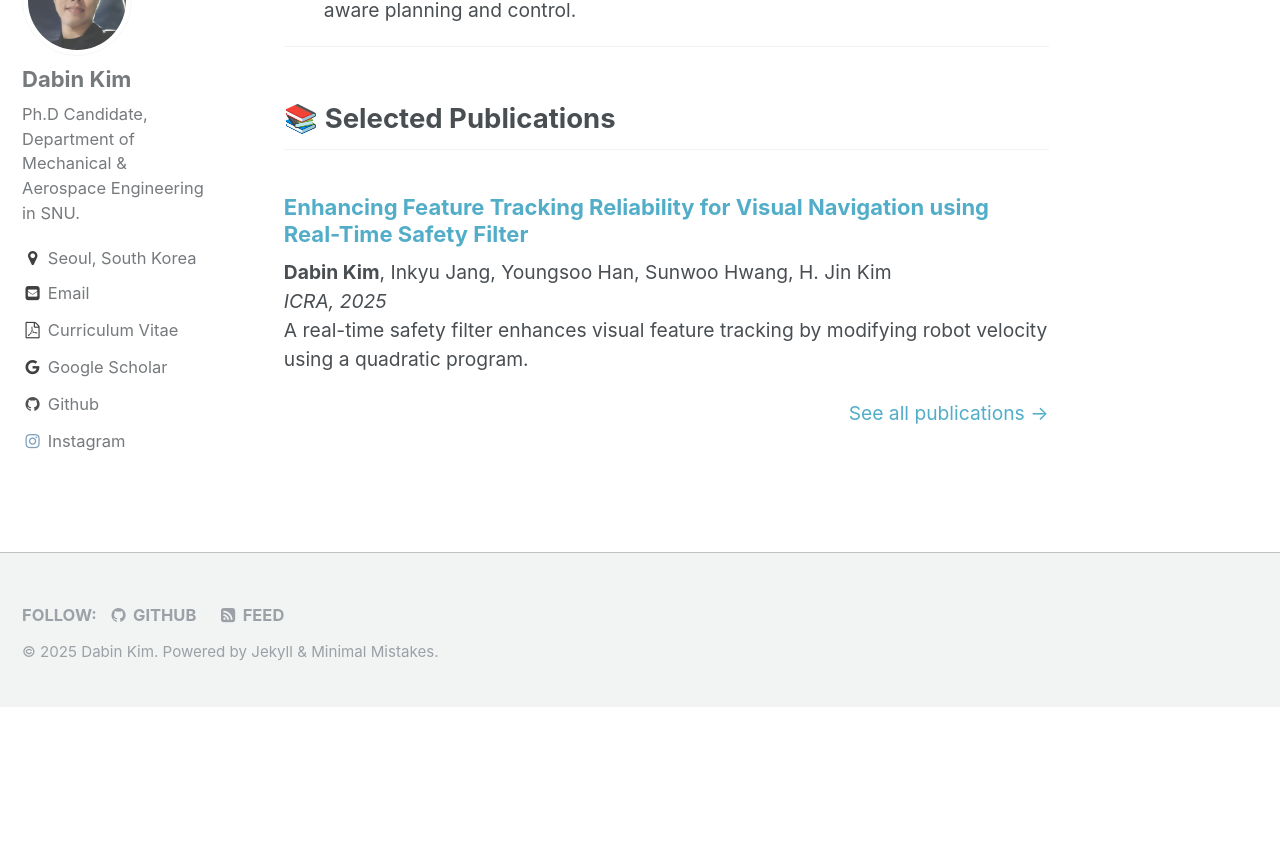
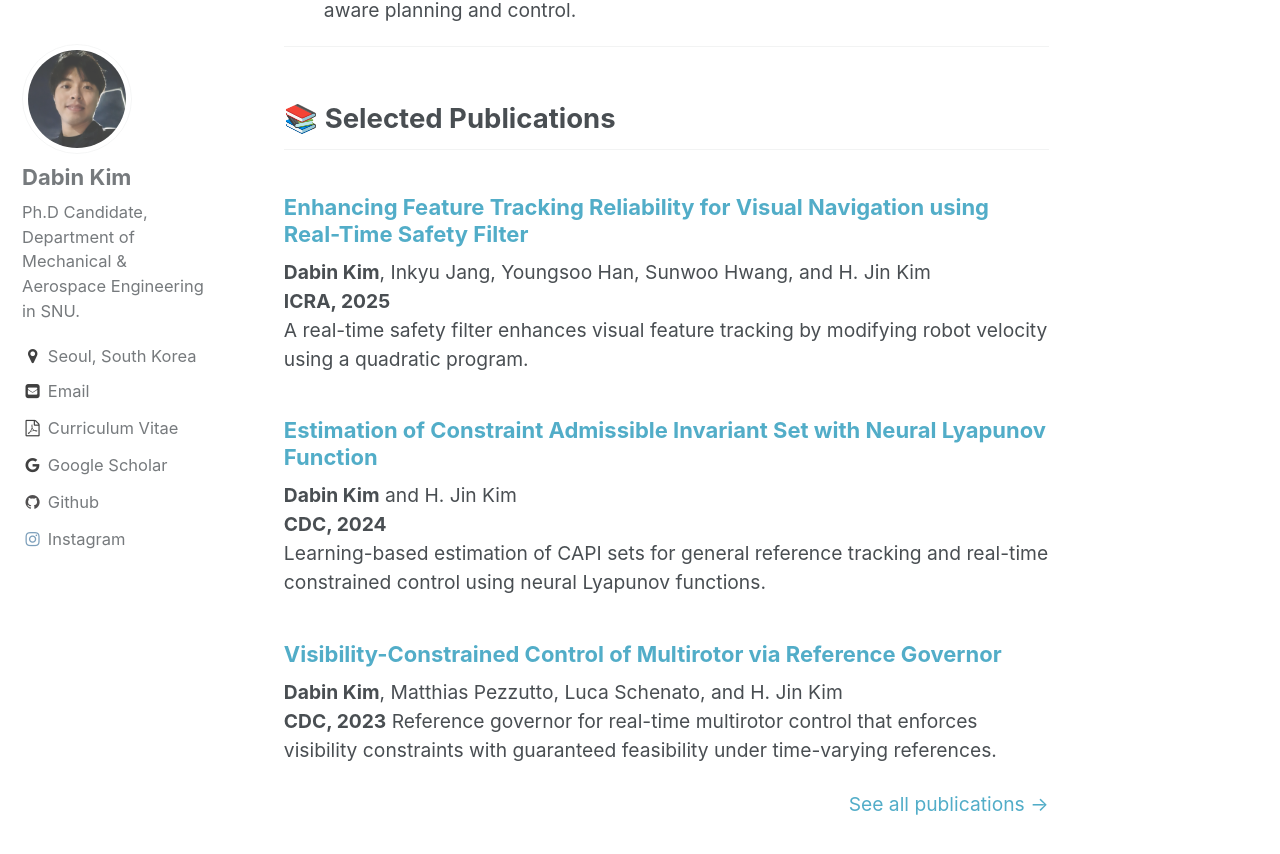
Before and after one commit to dabinkim-LGOM/dabinkim-LGOM.github.io, a Jekyll site: the page built from index.md, in a window 1280 px wide and 900 px high, scrolled down 942 px. Shown: the top 854 px of the window. Built offline with Jekyll 4.4.1, drawn with Linux system fonts in a browser that asks for light colours; before the commit the page ends 1649 px from its top, so only the background shows below that; some of the changed text lies outside the part shown.

Commit message:
Update index.md

```diff
--- a/index.md
+++ b/index.md
@@ -48,9 +48,19 @@ My research interests in robotics are in **Integrating Perception and Planning**
 ## 📚 Selected Publications
 
 ### [Enhancing Feature Tracking Reliability for Visual Navigation using Real-Time Safety Filter](https://arxiv.org/abs/2502.01092)
-**Dabin Kim**, Inkyu Jang, Youngsoo Han, Sunwoo Hwang, H. Jin Kim
-*ICRA, 2025*
+**Dabin Kim**, Inkyu Jang, Youngsoo Han, Sunwoo Hwang, and H. Jin Kim
+**ICRA, 2025**
 A real-time safety filter enhances visual feature tracking by modifying robot velocity using a quadratic program.
+
+### [Estimation of Constraint Admissible Invariant Set with Neural Lyapunov Function](https://arxiv.org/abs/2409.19881)
+**Dabin Kim** and H. Jin Kim
+**CDC, 2024**
+Learning-based estimation of CAPI sets for general reference tracking and real-time constrained control using neural Lyapunov functions.
+
+### [Visibility-Constrained Control of Multirotor via Reference Governor](https://arxiv.org/abs/2308.05334)
+**Dabin Kim**, Matthias Pezzutto, Luca Schenato, and H. Jin Kim
+**CDC, 2023**
+Reference governor for real-time multirotor control that enforces visibility constraints with guaranteed feasibility under time-varying references.
 
 <!-- Optionally add a button -->
 <p style="text-align: right;">
```
Also changed, not shown: other parts of index.md (+1 -1 lines).
